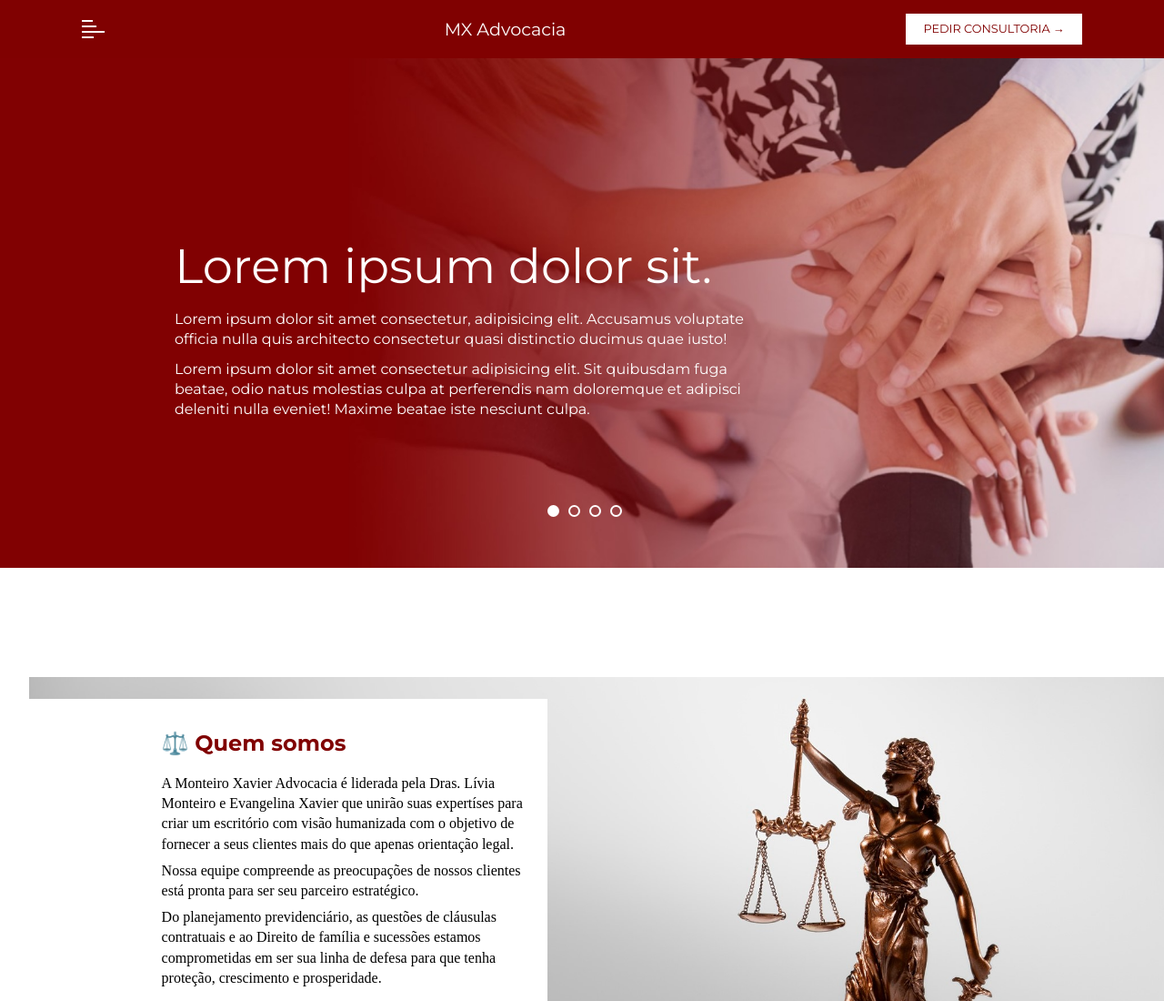
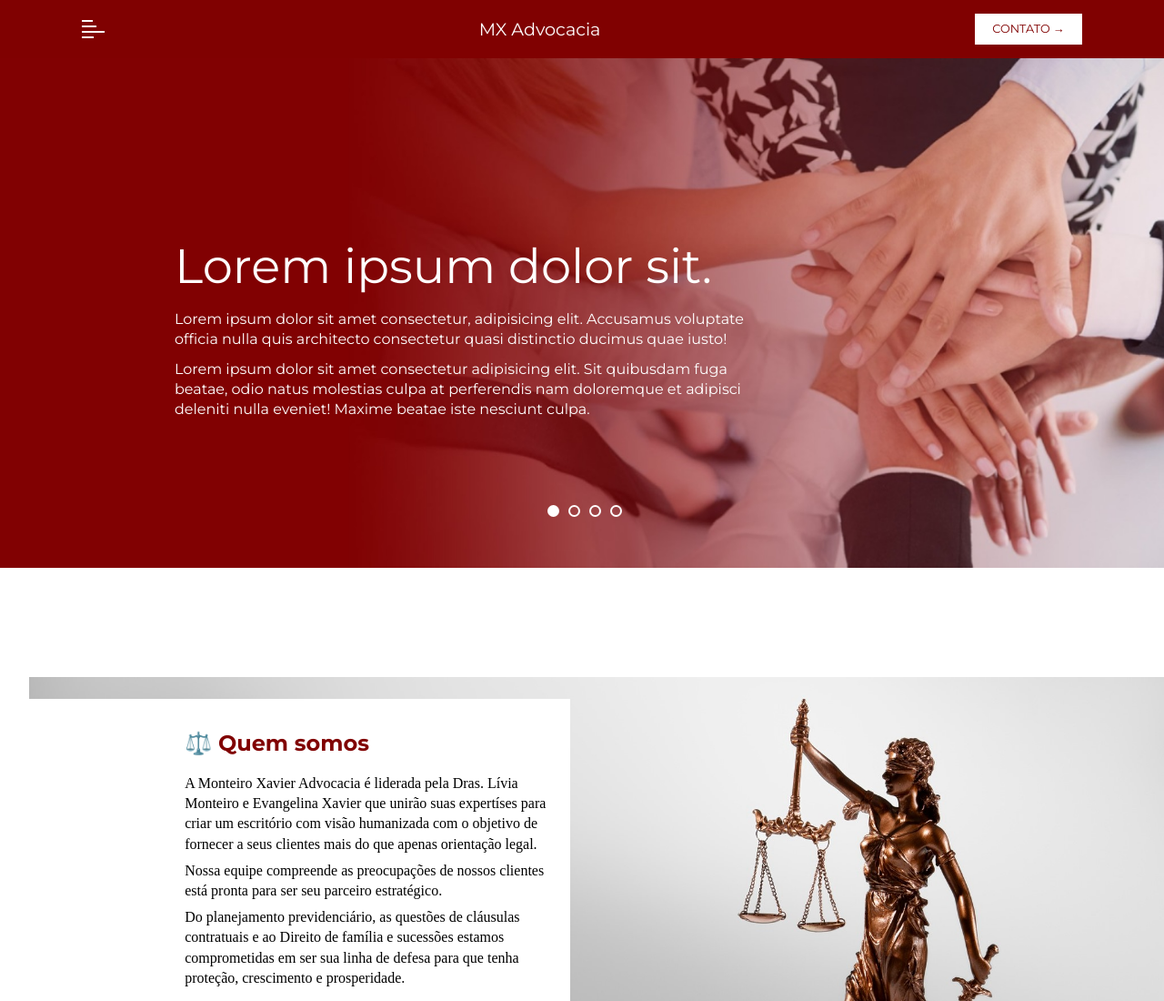
Before and after one commit to henriquepx/mx_advocacy, a React (Vite) app: page / in a window 1280 px wide. Shown: the top 1100 px of the page at 91% size. Built offline with nearby package versions, Linux system fonts and the light colour scheme.

Commit message:
feat: adjusts

```diff
--- a/src/sections/Header.jsx
+++ b/src/sections/Header.jsx
@@ -64,7 +64,7 @@ const Header = () => {
           <span></span>
         </MenuHamburger>
         <Title>MX Advocacia</Title>
-        <Consultoria href="#">Pedir consultoria →</Consultoria>
+        <Consultoria href="#">Contato →</Consultoria>
       </SizeHeader>
     </ContainerHeader>
   );
--- a/src/sections/MainPage/AboutMainPage.jsx
+++ b/src/sections/MainPage/AboutMainPage.jsx
@@ -16,7 +16,7 @@ const TextAboutMainPage = styled.div`
   position: relative;
   z-index: 100;
   left: 0;
-  width: 47%;
+  width: 49%;
   height: 55%;
   background-color: #ffffff;
 `;
```
Also changed, not shown: public/advocacy.jpg (added), public/martelo.jpg (added).
